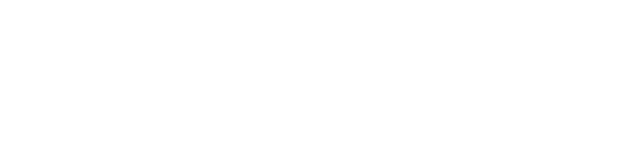
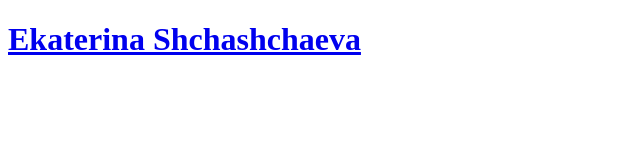
Before and after one commit to 5984225/first-project, a plain HTML site: page index.html in a window 1280 px wide. Shown: the whole page, without its empty margins (0-640 px from the left). Drawn offline with Linux system fonts and the light colour scheme.

Commit message:
добавлен body

```diff
--- a/index.html
+++ b/index.html
@@ -1,13 +1,15 @@
 <!DOCTYPE html>
 <html lang="en">
 <head>
-    <a href="gavrish.photo"></a>
     <meta charset="UTF-8">
     <meta http-equiv="X-UA-Compatible" content="IE=edge">
     <meta name="viewport" content="width=device-width, initial-scale=1.0">
     <title>Document</title>
 </head>
-<body>
-
+<body class="page">
+    <header class="header centered-block">
+        <h1 class="centered-block"><a href="#" class="header__link" lang="en">Ekaterina Shchashchaeva</a></h1>
+      </header>
+</body>
 </body>
 </html>
```
